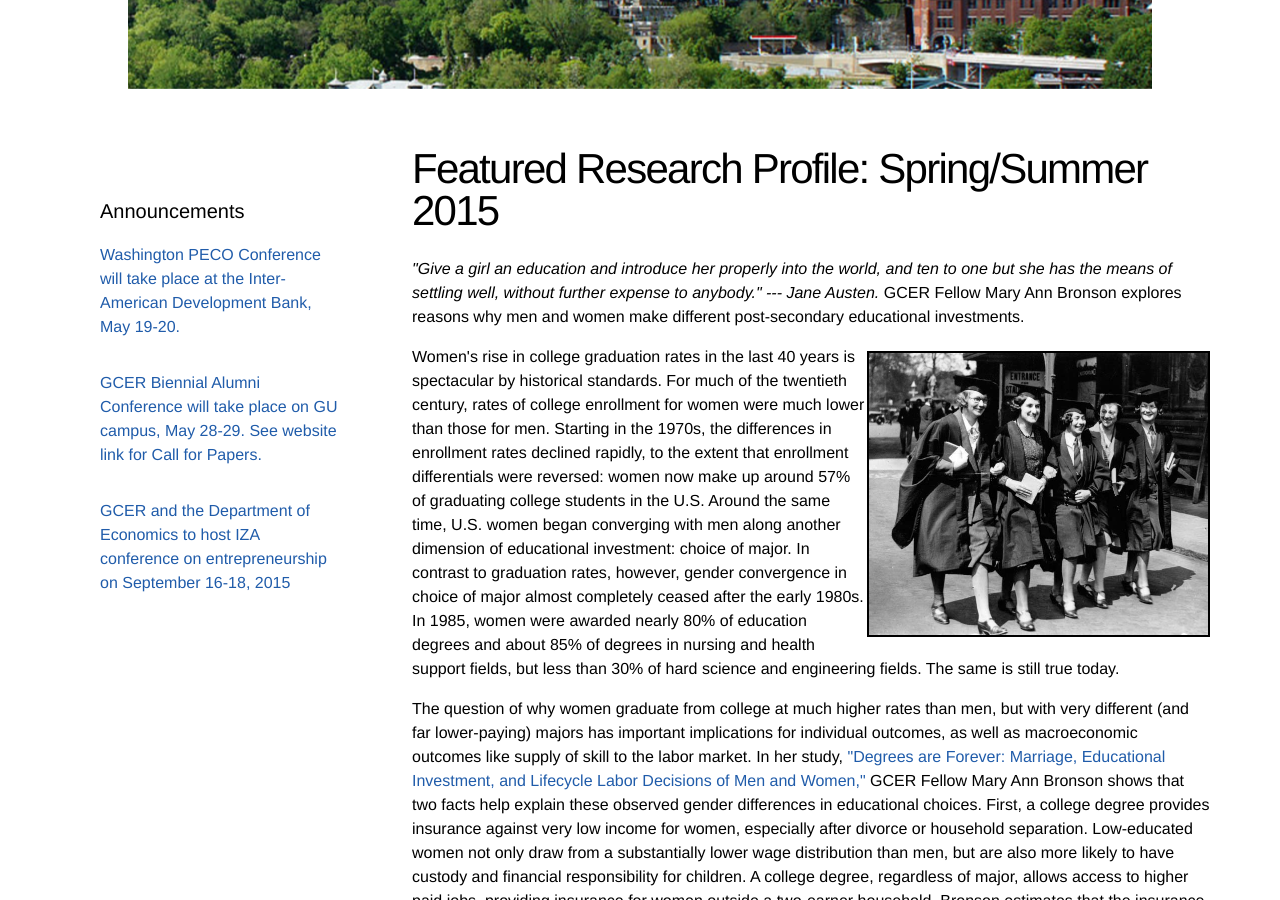
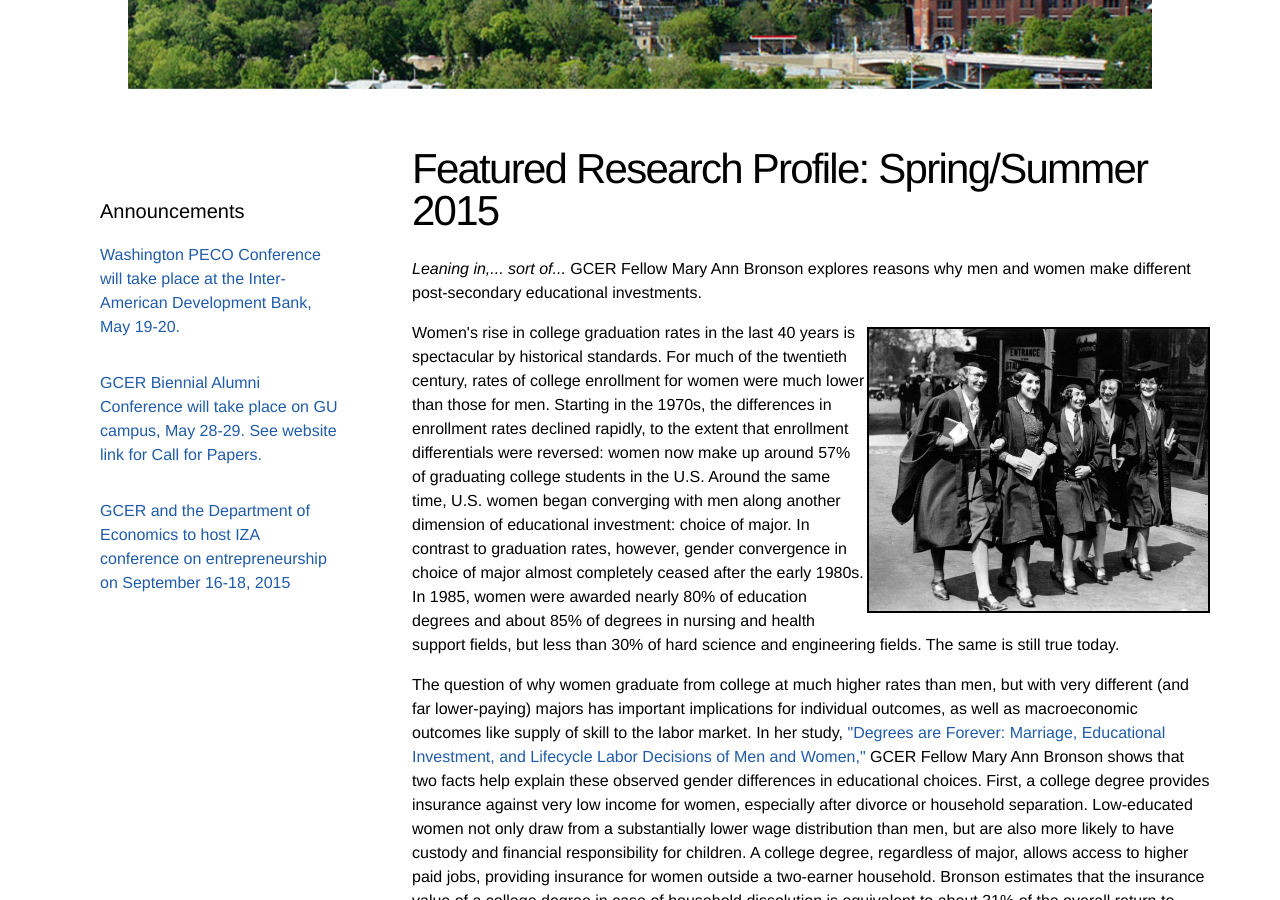
Before and after one commit to georgetown-econ/gcer, a Jekyll site: the page built from research.html, in a window 1280 px wide and 900 px high, scrolled down 319 px. Built offline with Jekyll 4.4.1, drawn with Linux system fonts in a browser that asks for light colours.

Commit message:
some more edits

```diff
--- a/research.html
+++ b/research.html
@@ -11,7 +11,7 @@
 
       <h1 class="main-page-title">Featured Research Profile: Spring/Summer 2015</h1>
       <h3 align="left">
-        <em> "Give a girl an education and introduce her properly into the world, and ten to one but she has the means of settling well, without further expense to anybody." --- Jane Austen.</em>
+        <em> Leaning in,... sort of...</em>
         GCER Fellow Mary Ann Bronson explores reasons why men and women make different post-secondary educational investments.  </h3>
 
 
```
